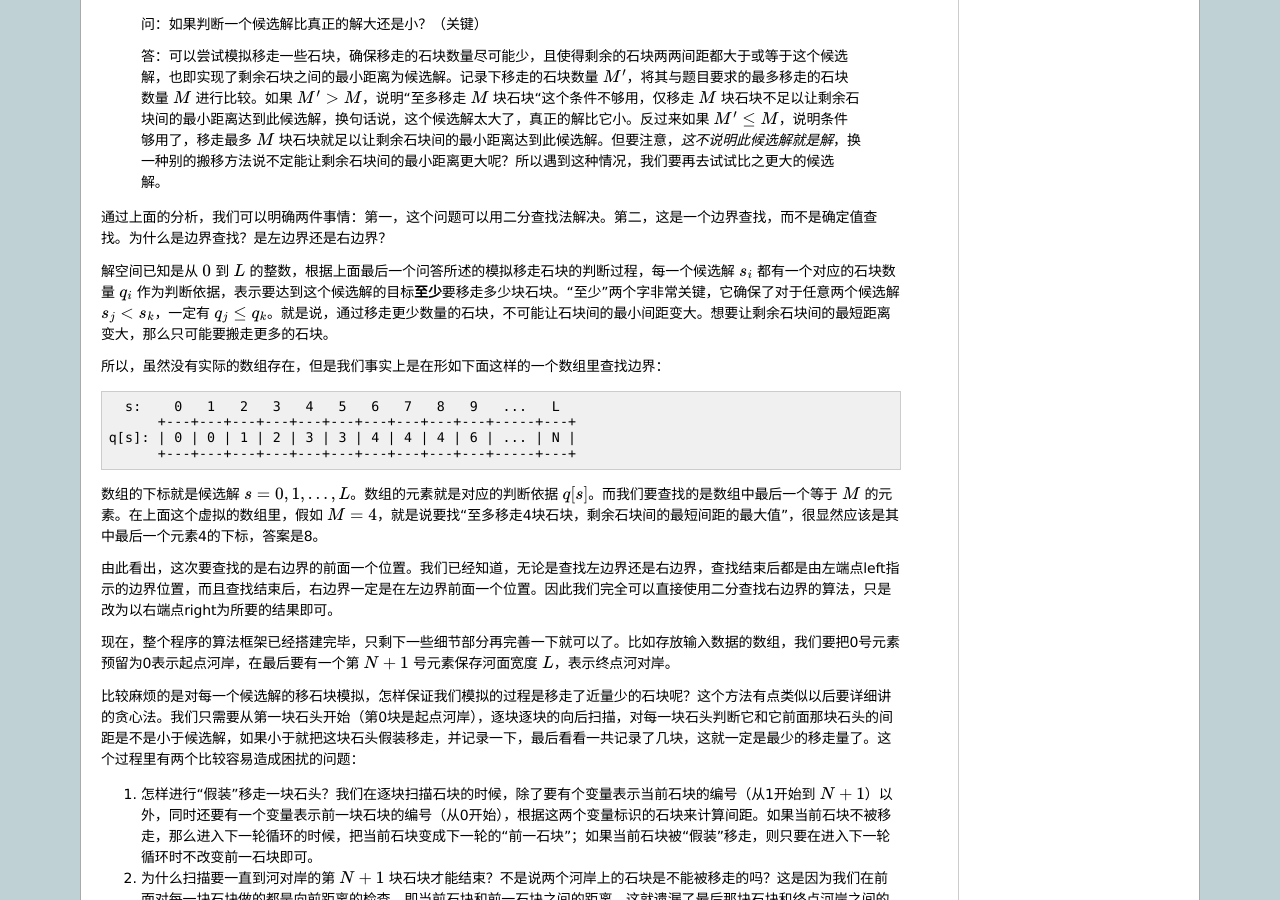
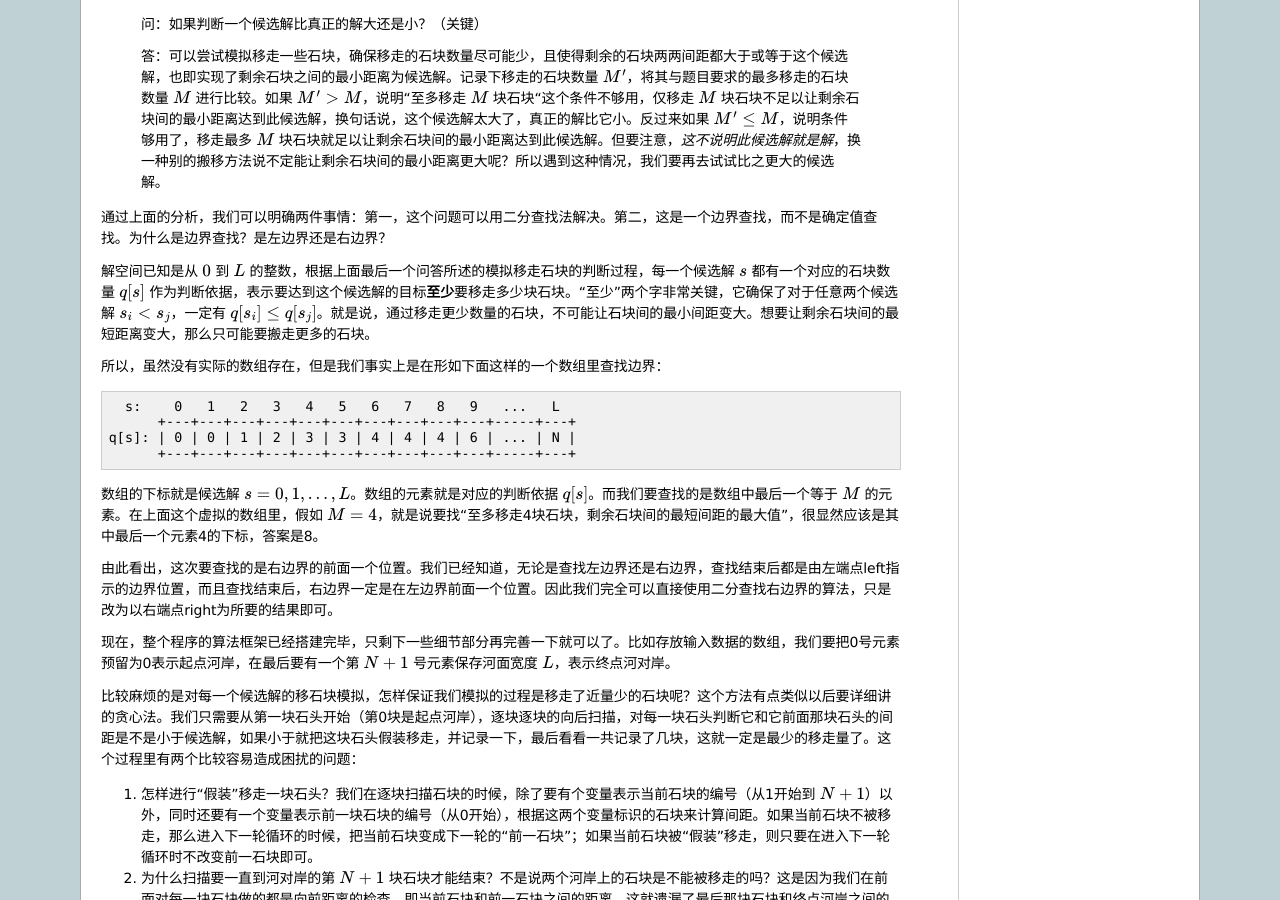
Before and after one commit to majorli/algo_guide, a Sphinx documentation site: the page built from source/ch02/sec04/248_p2678.rst, in a window 1280 px wide and 900 px high, scrolled down 1582 px. Built offline with Sphinx 7.4.7, drawn with Linux system fonts in a browser that asks for light colours; formulas are drawn with MathJax 3.

Commit message:
20200311_1231_bug_fix

```diff
--- a/source/ch02/sec04/248_p2678.rst
+++ b/source/ch02/sec04/248_p2678.rst
@@ -87,7 +87,7 @@
 
 通过上面的分析，我们可以明确两件事情：第一，这个问题可以用二分查找法解决。第二，这是一个边界查找，而不是确定值查找。为什么是边界查找？是左边界还是右边界？
 
-解空间已知是从 :math:`0` 到 :math:`L` 的整数，根据上面最后一个问答所述的模拟移走石块的判断过程，每一个候选解 :math:`s_i` 都有一个对应的石块数量 :math:`q_i` 作为判断依据，表示要达到这个候选解的目标\ :strong:`至少`\ 要移走多少块石块。“至少”两个字非常关键，它确保了对于任意两个候选解 :math:`s_j\lt s_k`，一定有 :math:`q_j\le q_k`。就是说，通过移走更少数量的石块，不可能让石块间的最小间距变大。想要让剩余石块间的最短距离变大，那么只可能要搬走更多的石块。
+解空间已知是从 :math:`0` 到 :math:`L` 的整数，根据上面最后一个问答所述的模拟移走石块的判断过程，每一个候选解 :math:`s` 都有一个对应的石块数量 :math:`q[s]` 作为判断依据，表示要达到这个候选解的目标\ :strong:`至少`\ 要移走多少块石块。“至少”两个字非常关键，它确保了对于任意两个候选解 :math:`s_i\lt s_j`，一定有 :math:`q[s_i]\le q[s_j]`。就是说，通过移走更少数量的石块，不可能让石块间的最小间距变大。想要让剩余石块间的最短距离变大，那么只可能要搬走更多的石块。
 
 所以，虽然没有实际的数组存在，但是我们事实上是在形如下面这样的一个数组里查找边界：
 
```
